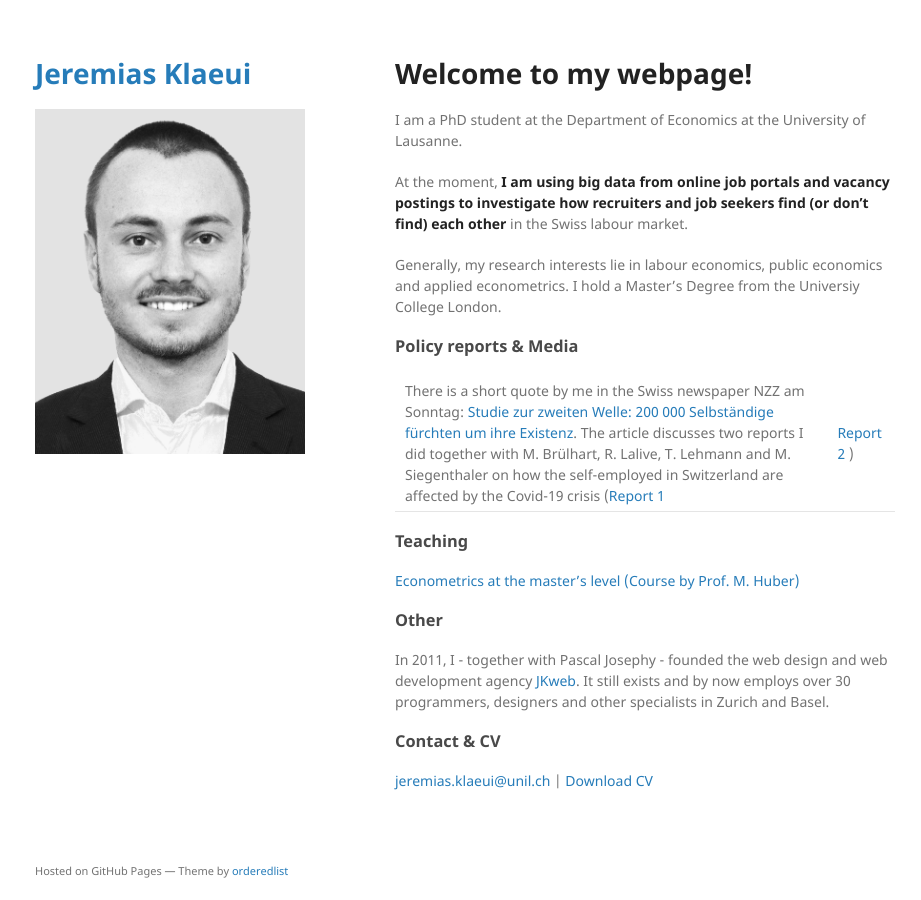
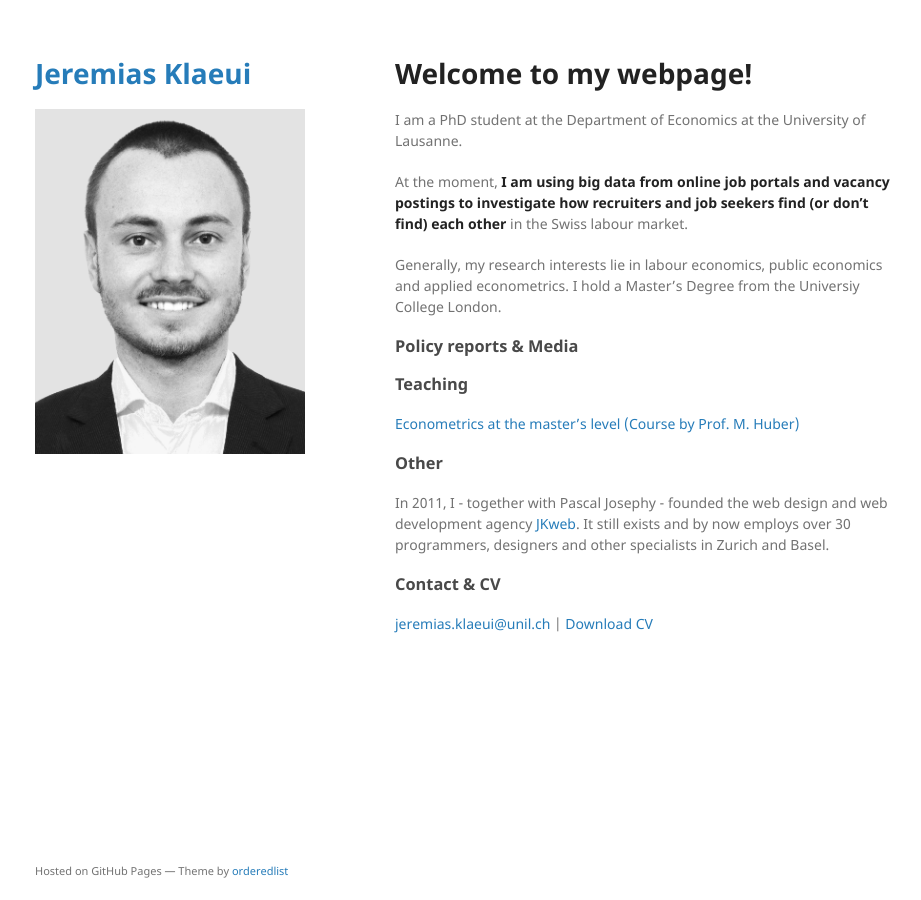
Before and after one commit to jklaeui/jklaeui.github.io, a Jekyll site: the page built from index.md, in a window 1280 px wide. Shown: the whole page, without its empty margins (175-1096 px from the left). Built offline with Jekyll 4.4.1, drawn with Linux system fonts in a browser that asks for light colours; our own code applies the rules of GitHub Pages for plain Markdown files; the repository's description, which GitHub fills in, is left out.

Commit message:
Update index.md

```diff
--- a/index.md
+++ b/index.md
@@ -8,7 +8,6 @@ Generally, my research interests lie in labour economics, public economics and a
 
 ### Policy reports & Media
 
-There is a short quote by me in the Swiss newspaper NZZ am Sonntag: [Studie zur zweiten Welle: 200 000 Selbständige fürchten um ihre Existenz](https://nzzas.nzz.ch/wirtschaft/zweite-welle-viele-selbstaendige-fuerchten-um-ihre-existenz-ld.1589295). The article discusses two reports I did together with M. Brülhart, R. Lalive, T. Lehmann and M. Siegenthaler on how the self-employed in Switzerland are affected by the Covid-19 crisis ([Report 1](https://e4s.center/document/second-wave-swiss-self-employed-dealing-with-the-covid-19-confinement/) | [Report 2](https://docs.google.com/viewer?a=v&pid=sites&srcid=ZGVmYXVsdGRvbWFpbnxzaWVnZW50aGFsZXJtaWNoYWVsfGd4OjNkOTIxNDdmODBkZGVhMmI) )
 
 ### Teaching
 
```
